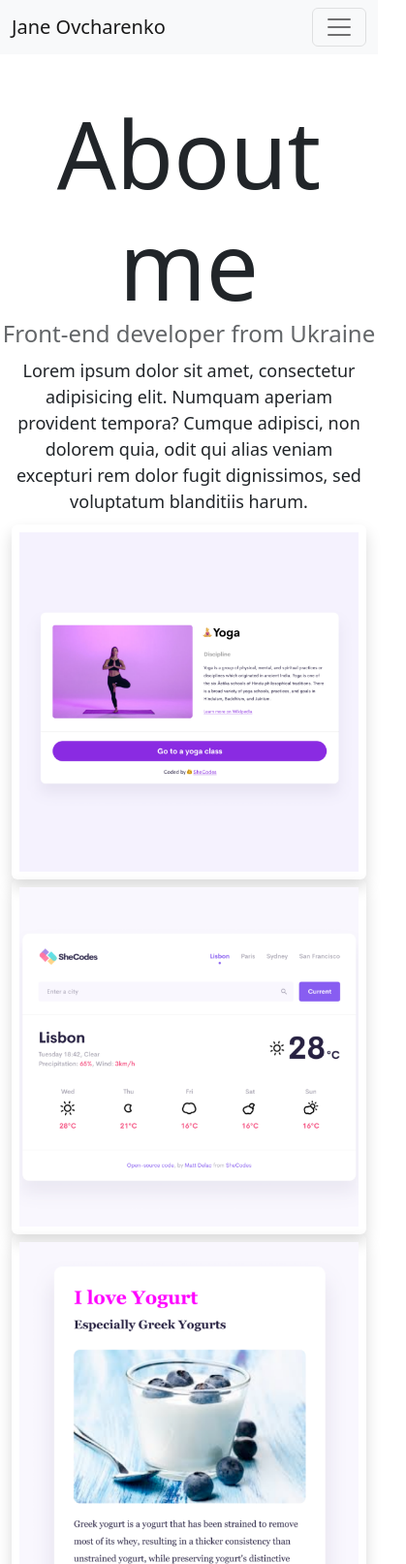
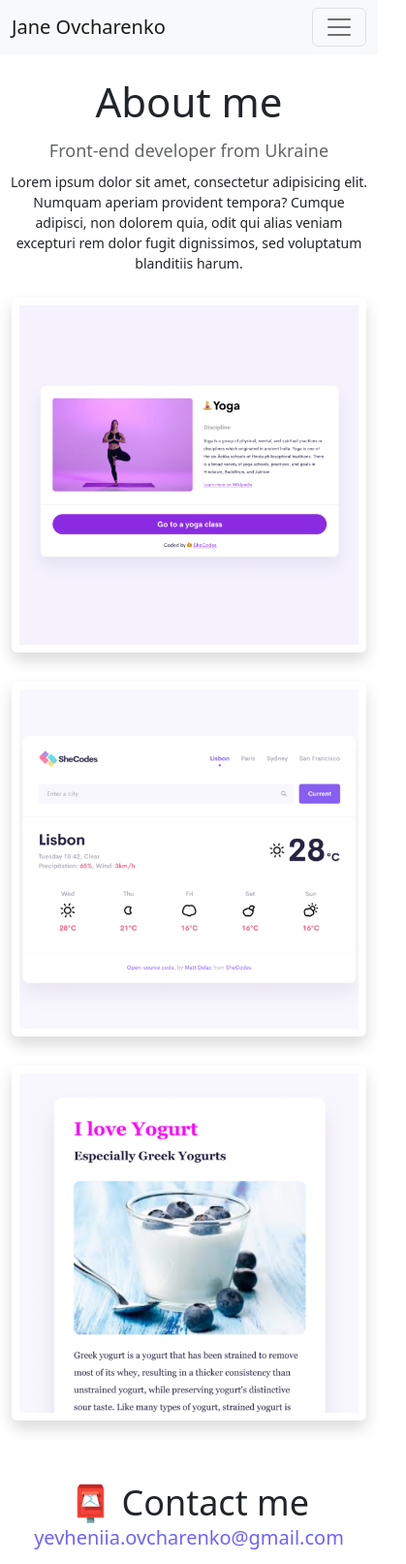
Before and after one commit to jane-ovcharenko/portfolio-week3, a website: page about.html in a window 390 px wide. Shown: the top 1613 px of the page at 97% size, 419 px wide, since content can reach past the window. Drawn offline with nearby package versions, Linux system fonts and the light colour scheme.

Commit message:
added responsive features

```diff
--- a/about.html
+++ b/about.html
@@ -41,7 +41,7 @@
           <ul class="navbar-nav">
             <li class="nav-item">
               <a
-                class="nav-link active"
+                class="nav-link"
                 aria-current="page"
                 href="index.html"
                 title="return to the homepage of Jane Ovcharenko"
@@ -50,7 +50,7 @@
             </li>
             <li class="nav-item">
               <a
-                class="nav-link"
+                class="nav-link active"
                 href="about.html"
                 title="Discover the applications, the projects and portfolio of Jane Ovcharenko"
                 >About me</a
--- a/style.css
+++ b/style.css
@@ -100,3 +100,47 @@ p {
 .email-link:hover {
   text-decoration: underline;
 }
+
+@media (max-width: 576px) {
+  body {
+    margin-top: 80px;
+  }
+  p {
+    text-align: center;
+    margin-top: 20px;
+    font-size: 14px;
+  }
+  h1 {
+    font-size: 42px;
+    margin-bottom: 15px;
+  }
+  h2 {
+    font-size: 36px;
+    display: flex;
+    justify-content: center;
+  }
+  h3 {
+    font-size: 18px;
+  }
+  img {
+    margin: 15px 0px 15px;
+  }
+  .navigation-links {
+    margin: 10px 0 15px;
+  }
+  .launch-link {
+    display: block;
+    text-align: center;
+  }
+  .email-link {
+    font-size: 20px;
+  }
+}
+@media (min-width: 820px) {
+  h3 {
+    margin-bottom: 15px;
+  }
+  .container {
+    margin-top: 20px;
+  }
+}
```
Also changed, not shown: index.html (+3 -3 lines).
